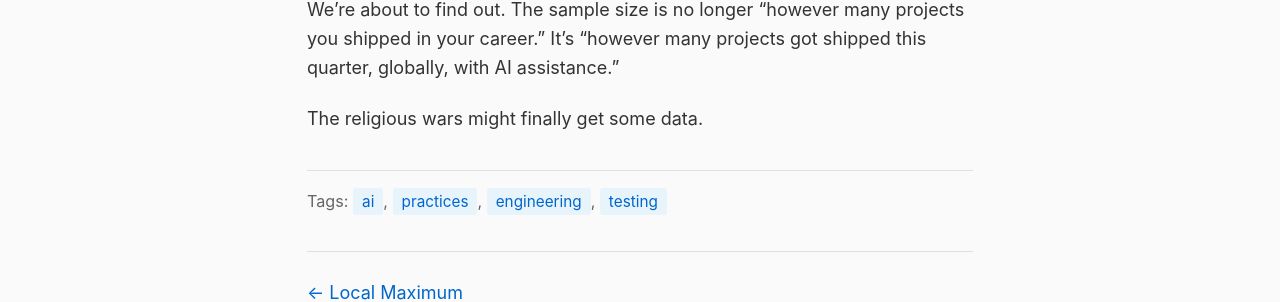
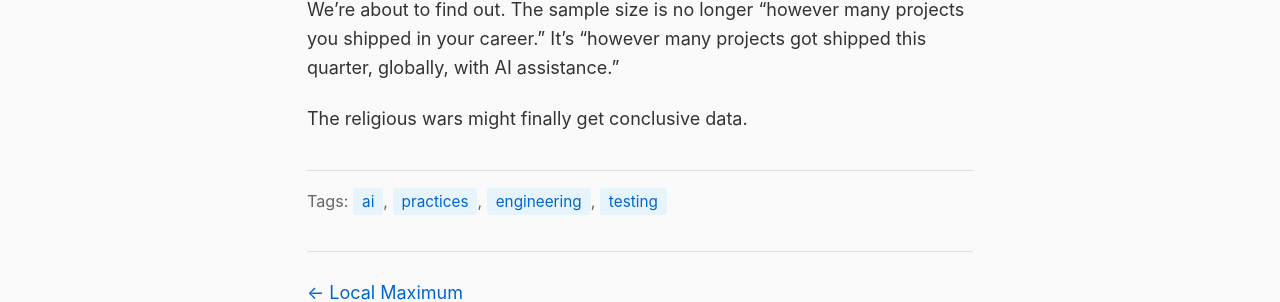
Before and after one commit to rob137/rob137.github.io, a Jekyll site: the page built from _posts/2026-01-06-a-new-proof-point.md, in a window 1280 px wide and 900 px high, scrolled down 1510 px. Shown: the part 457-759 px from the top of the window. Built offline with Jekyll 4.4.1, drawn with Linux system fonts in a browser that asks for light colours.

Commit message:
Conclusive data, not just some data
🤖 Generated with [Claude Code](https://claude.com/claude-code)

Co-Authored-By: Claude Opus 4.5 <noreply@anthropic.com>

```diff
--- a/_posts/2026-01-06-a-new-proof-point.md
+++ b/_posts/2026-01-06-a-new-proof-point.md
@@ -3,7 +3,7 @@ layout: post
 title: "A New Proof Point"
 date: 2026-01-06 10:00:00 +0000
 tags: [ai, practices, engineering, testing]
-excerpt: "Software's religious wars over best practices might finally get some data."
+excerpt: "Software's religious wars over best practices might finally get conclusive data."
 ---
 
 Software engineering has its religious wars. Inlining versus decomposition. [Clean Code](https://www.oreilly.com/library/view/clean-code-a/9780136083238/) as one tome, [Carmack's email on inlining](http://number-none.com/blow/john_carmack_on_inlined_code.html) as scripture for another. [Continuous delivery](https://www.davefarley.net/). [Test-driven development](https://en.wikipedia.org/wiki/Test-driven_development). Pair programming in the [Kent Beck](https://en.wikipedia.org/wiki/Kent_Beck), pure Agile sense.
@@ -40,4 +40,4 @@ The interesting question is which practices win. LLMs aren't humans. They might
 
 We're about to find out. The sample size is no longer "however many projects you shipped in your career." It's "however many projects got shipped this quarter, globally, with AI assistance."
 
-The religious wars might finally get some data.
+The religious wars might finally get conclusive data.
```
